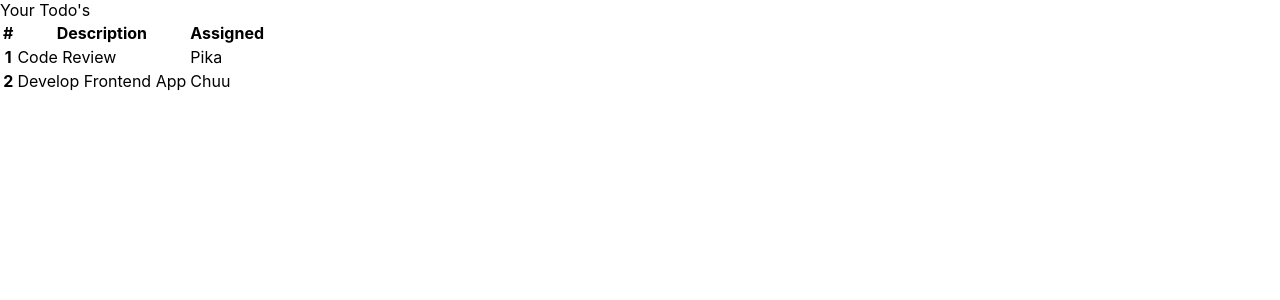
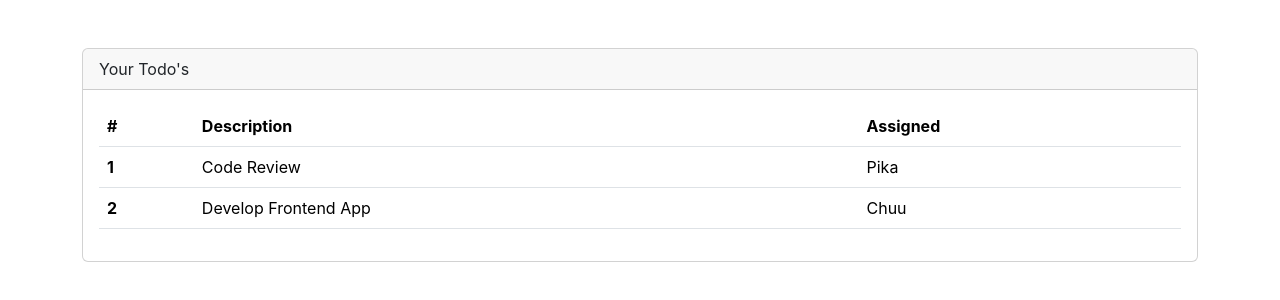
Before and after one commit to peacechan11/learn-react, a React (Create React App) app in the folder react-todo-demo/react-todos/: page / in a window 1280 px wide. Shown: the top 300 px of the page. Built offline with nearby package versions, Linux system fonts and the light colour scheme.

Commit message:
feat : add bootstrap

```diff
--- a/react-todo-demo/react-todos/public/index.html
+++ b/react-todo-demo/react-todos/public/index.html
@@ -1,20 +1,21 @@
 <!DOCTYPE html>
 <html lang="en">
+
 <head>
   <meta charset="utf-8" />
   <link rel="icon" href="%PUBLIC_URL%/favicon.ico" />
   <meta name="viewport" content="width=device-width, initial-scale=1" />
   <meta name="theme-color" content="#000000" />
-    <meta
-      name="description"
-      content="Web site created using create-react-app"
-    />
+  <meta name="description" content="Web site created using create-react-app" />
   <link rel="apple-touch-icon" href="%PUBLIC_URL%/logo192.png" />
   <!--
       manifest.json provides metadata used when your web app is installed on a
       user's mobile device or desktop. See https://developers.google.com/web/fundamentals/web-app-manifest/
     -->
   <link rel="manifest" href="%PUBLIC_URL%/manifest.json" />
+  <!-- Bootstrap CSS-->
+  <link href="https://cdn.jsdelivr.net/npm/bootstrap@5.3.3/dist/css/bootstrap.min.css" rel="stylesheet"
+    integrity="sha384-QWTKZyjpPEjISv5WaRU9OFeRpok6YctnYmDr5pNlyT2bRjXh0JMhjY6hW+ALEwIH" crossorigin="anonymous">
   <!--
       Notice the use of %PUBLIC_URL% in the tags above.
       It will be replaced with the URL of the `public` folder during the build.
@@ -26,6 +27,7 @@
     -->
   <title>React App</title>
 </head>
+
 <body>
   <noscript>You need to enable JavaScript to run this app.</noscript>
   <div id="root"></div>
@@ -39,5 +41,10 @@
       To begin the development, run `npm start` or `yarn start`.
       To create a production bundle, use `npm run build` or `yarn build`.
     -->
+  <!-- Bootstrap Bundle with Popper -->
+  <script src="https://cdn.jsdelivr.net/npm/@popperjs/core@2.11.8/dist/umd/popper.min.js"
+    integrity="sha384-I7E8VVD/ismYTF4hNIPjVp/Zjvgyol6VFvRkX/vR+Vc4jQkC+hVqc2pM8ODewa9r"
+    crossorigin="anonymous"></script>
 </body>
+
 </html>
--- a/react-todo-demo/react-todos/src/App.js
+++ b/react-todo-demo/react-todos/src/App.js
@@ -3,13 +3,13 @@
 
 function App() {
   return (
-    <div>
-      <div>
-        <div>
+    <div className='mt-5 container'>
+      <div className='card'>
+        <div className='card-header'>
           Your Todo's
         </div>
-        <div>
-          <table>
+        <div className='card-body'>
+          <table className='table table-hover'>
             <thead>
               <tr>
                 <th scope='col'>#</th>
```
Lines whose indentation alone changed are shown as unchanged.
